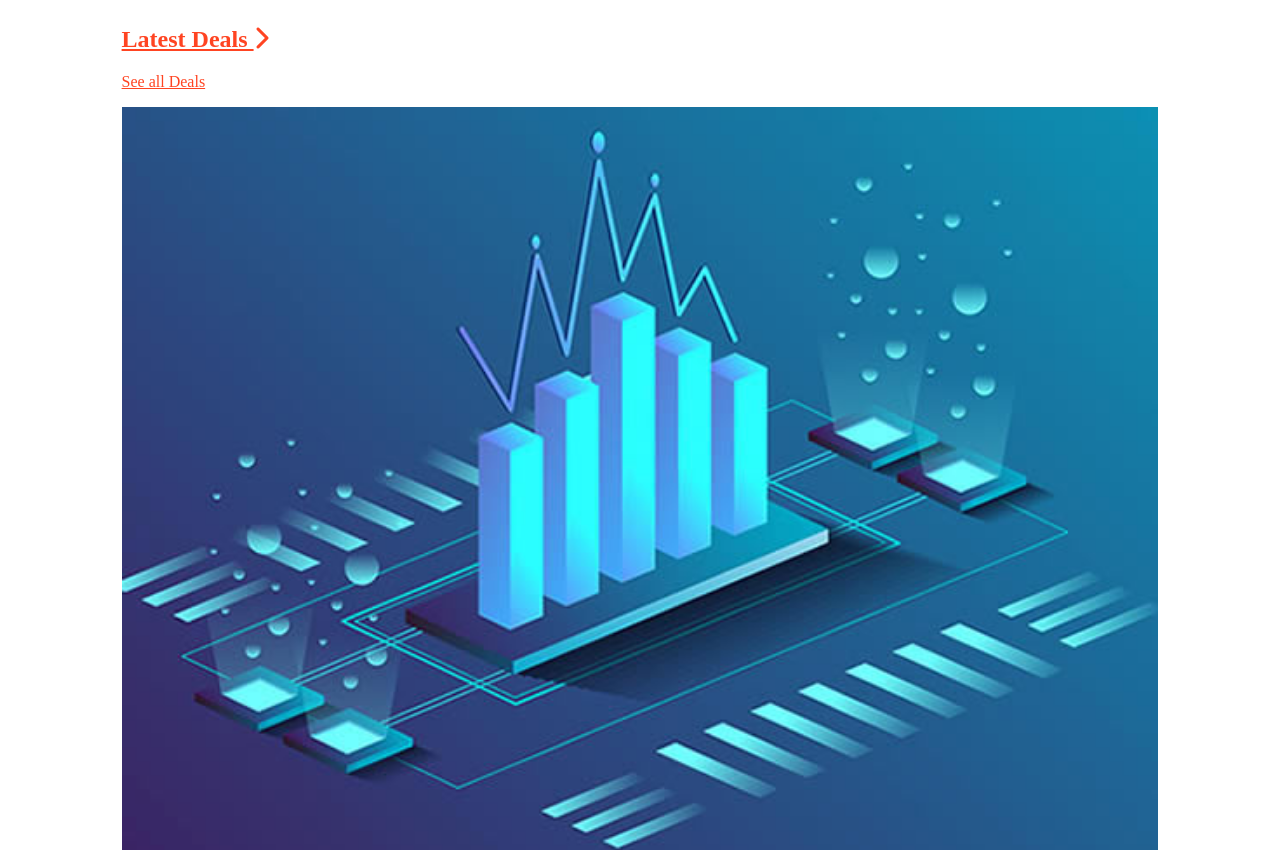
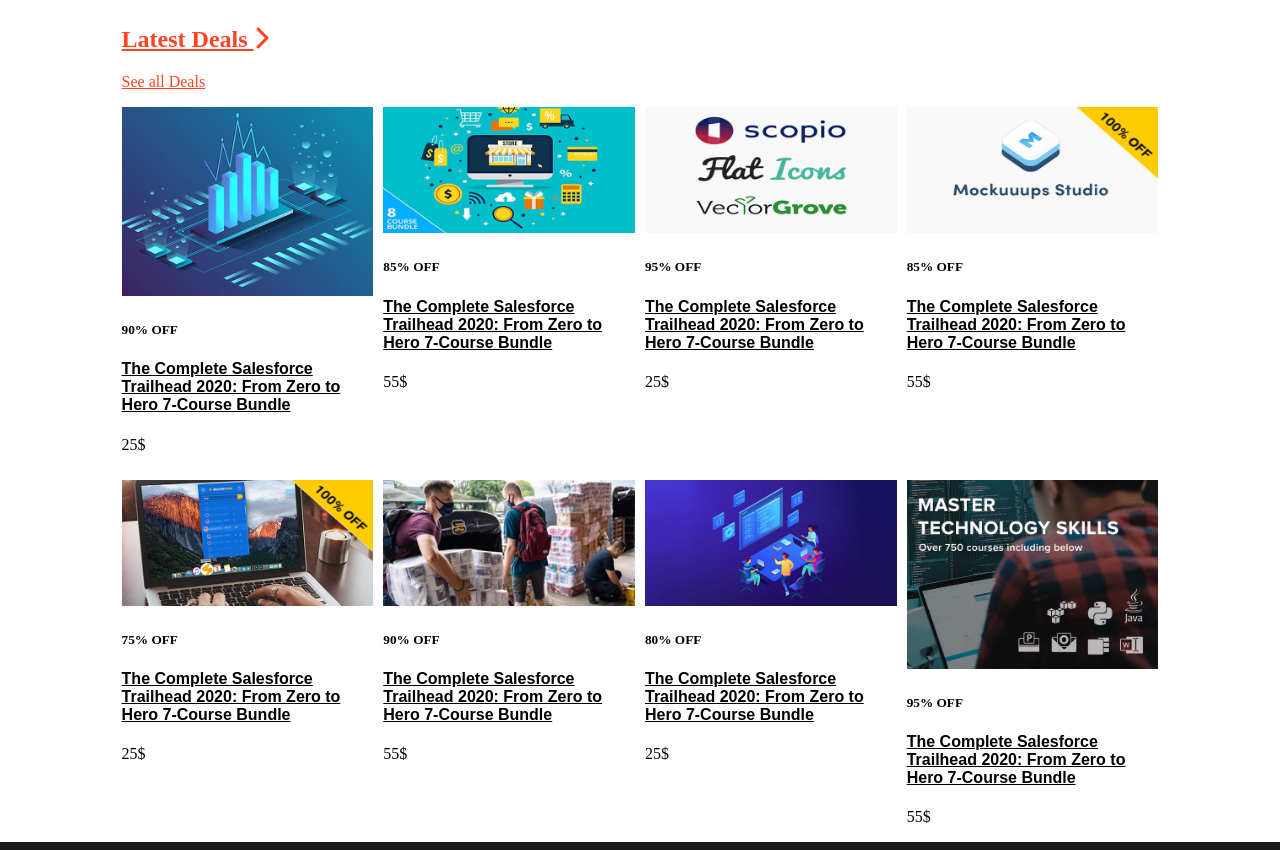
Before and after one commit to tnyandoro/thenextweb-clone-responsive, a website: page index.html in a window 1280 px wide. Shown: the part 3764-4614 px from the top of the page. Drawn offline with Linux system fonts and the light colour scheme.

Commit message:
Add sectin latest deals

```diff
--- a/index.html
+++ b/index.html
@@ -855,9 +855,9 @@
         <p><a href="#" class="textdeco-none font1">See all Deals</a></p>
       </div>
 
-      <div class="newsitem d-grid d-sm-block d-xsm-block">
+      <div class="newsitem main-grid d-sm-block d-xsm-block">
         <div class="item ditem">
-          <div class="imgcont position-rel">
+          <div class="imgcont nv-rel">
             <img src="Images/deal1.jpg" alt="deal1" />
             <h5 class="story-title font90 font1">90% OFF</h5>
           </div>
@@ -873,7 +873,7 @@
         </div>
 
         <div class="item ditem">
-          <div class="imgcont position-rel">
+          <div class="imgcont nv-rel">
             <img src="Images/deal2.jpg" alt="deal2" />
             <h5 class="story-title font90 font1">85% OFF</h5>
           </div>
@@ -889,7 +889,7 @@
         </div>
 
         <div class="item ditem">
-          <div class="imgcont position-rel">
+          <div class="imgcont nv-rel">
             <img src="Images/deal3.jpg" alt="deal3" />
             <h5 class="story-title font90 font1">95% OFF</h5>
           </div>
@@ -905,7 +905,7 @@
         </div>
 
         <div class="item ditem">
-          <div class="imgcont position-rel">
+          <div class="imgcont nv-rel">
             <img src="Images/deal4.jpg" alt="deal4" />
             <h5 class="story-title font90 font1">85% OFF</h5>
           </div>
@@ -921,7 +921,7 @@
         </div>
 
         <div class="item ditem">
-          <div class="imgcont position-rel">
+          <div class="imgcont nv-rel">
             <img src="Images/deal5.jpg" alt="deal5" />
             <h5 class="story-title font90 font1">75% OFF</h5>
           </div>
@@ -937,7 +937,7 @@
         </div>
 
         <div class="item ditem">
-          <div class="imgcont position-rel">
+          <div class="imgcont nv-rel">
             <img src="Images/deal6.jpg" alt="deal6" />
             <h5 class="story-title font90 font1">90% OFF</h5>
           </div>
@@ -953,7 +953,7 @@
         </div>
 
         <div class="item ditem">
-          <div class="imgcont position-rel">
+          <div class="imgcont nv-rel">
             <img src="Images/deal7.jpg" alt="deal7" />
             <h5 class="story-title font90 font1">80% OFF</h5>
           </div>
@@ -969,7 +969,7 @@
         </div>
 
         <div class="item ditem">
-          <div class="imgcont position-rel">
+          <div class="imgcont nv-rel">
             <img src="Images/deal8.jpg" alt="deal8" />
             <h5 class="story-title font90 font1">95% OFF</h5>
           </div>
```
